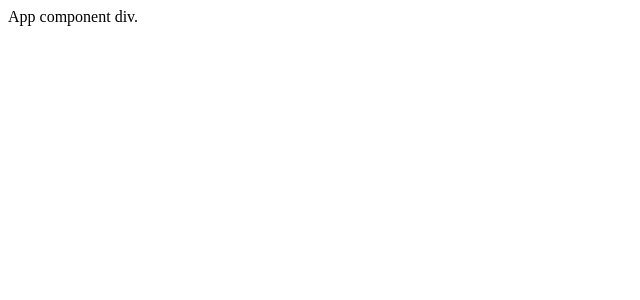
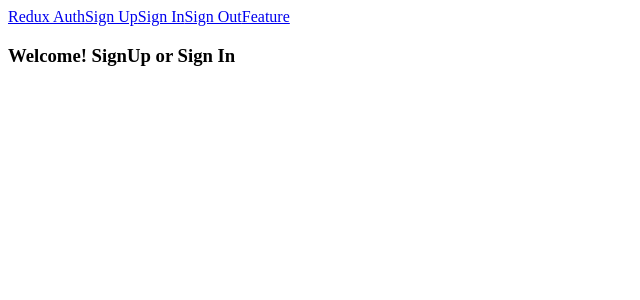
Before and after one commit to Chalecoslovaco/AdvancedReactAndRedux-AuthenticationApp, a React (Create React App) app in the folder client/: page / in a window 1280 px wide. Shown: the top 300 px of the page, without its empty margins (0-640 px from the left). Built offline with nearby package versions, Linux system fonts and the light colour scheme.

Commit message:
Create Header and Welcome Components + Add some routing

```diff
--- a/client/src/components/App.js
+++ b/client/src/components/App.js
@@ -1,9 +1,11 @@
 import React from 'react';
+import Header from './Header';
 
-export default () => {
+export default ({ children }) => {
     return (
         <div>
-            App component div.
+            <Header />
+            { children }
         </div>
     );
 };
--- /dev/null
+++ b/client/src/components/Header.js
@@ -0,0 +1,18 @@
+import React, { Component } from 'react';
+import { Link } from 'react-router-dom';
+
+class Header extends Component {
+    render() {
+        return(
+            <div>
+                <Link to="/">Redux Auth</Link>
+                <Link to="/signup">Sign Up</Link>
+                <Link to="/signin">Sign In</Link>
+                <Link to="/signout">Sign Out</Link>
+                <Link to="/feature">Feature</Link>
+            </div>
+        );
+    }
+}
+
+export default Header;
--- /dev/null
+++ b/client/src/components/Welcome.js
@@ -0,0 +1,5 @@
+import React from 'react';
+
+export default () => {
+    return <h3>Welcome! SignUp or Sign In</h3>;
+};
--- a/client/src/index.js
+++ b/client/src/index.js
@@ -1,9 +1,15 @@
 import React from 'react';
 import ReactDOM from 'react-dom';
+import { BrowserRouter, Route } from 'react-router-dom';
 
 import App from './components/App';
+import Welcome from './components/Welcome';
 
 ReactDOM.render(
-    <App />,
+    <BrowserRouter>
+        <App>
+            <Route path="/" exact component={Welcome} />
+        </App>
+    </BrowserRouter>,
     document.querySelector('#root')
 );
```
